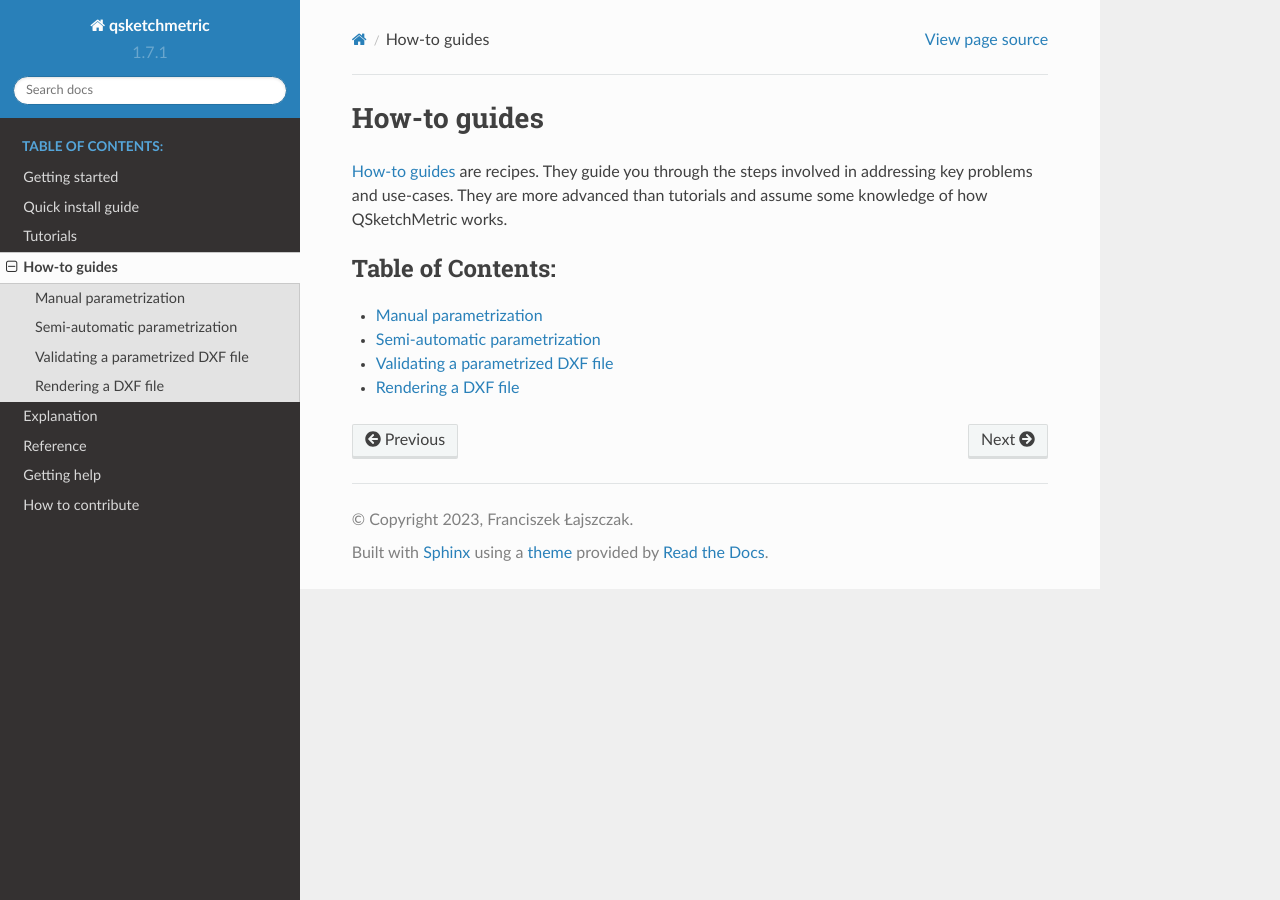
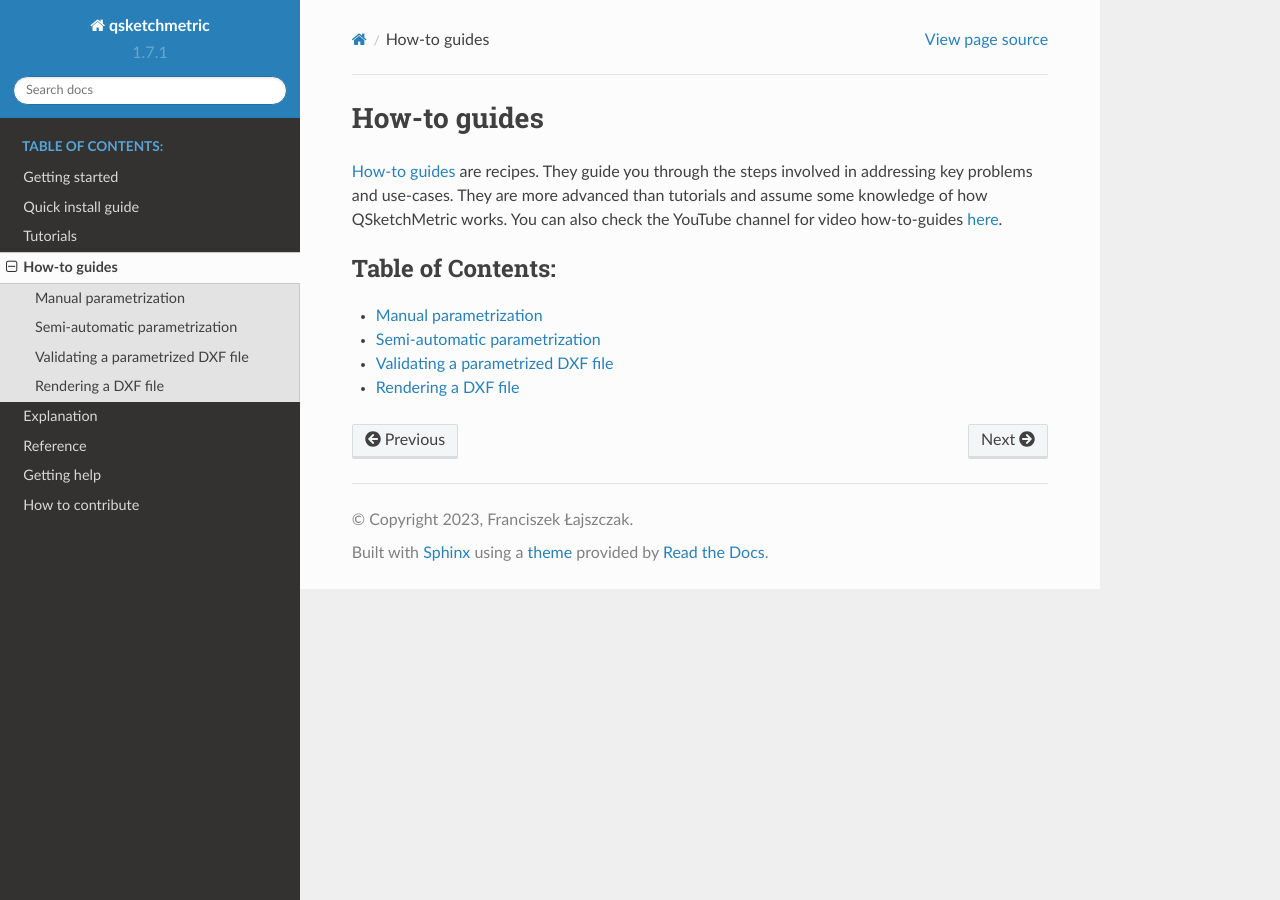
Before and after one commit to MadScrewdriver/qsketchmetric, a Sphinx documentation site: the page built from docs/how_to_guide/index.rst, in a window 1280 px wide. Built offline with Sphinx 7.4.7 and the Read the Docs theme 2.0.0, drawn with Linux system fonts in a browser that asks for light colours; formulas are drawn with MathJax 3.

Commit message:
YouTube tutorial added, example parametrized files added, docs hotfixes #16

```diff
--- a/docs/how_to_guide/index.rst
+++ b/docs/how_to_guide/index.rst
@@ -4,7 +4,8 @@
 =============
 
 :ref:`How-to guides <how-to-guides>` are recipes. They guide you through the steps involved in addressing key problems and use-cases.
-They are more advanced than tutorials and assume some knowledge of how QSketchMetric works.
+They are more advanced than tutorials and assume some knowledge of how QSketchMetric works. You can also check the
+YouTube channel for video how-to-guides `here <https://youtube.com/playlist?list=PLpVxwQmtfqH4TpyFuB5yyvXj0Zwru7Nl8&feature=shared>`_.
 
 .. toctree::
    :maxdepth: 1
--- a/docs/index.rst
+++ b/docs/index.rst
@@ -1,8 +1,3 @@
-gitp.. qsketchmetric documentation master file, created by
-   sphinx-quickstart on Sun Aug 20 14:22:12 2023.
-   You can adapt this file completely to your liking, but it should at least
-   contain the root `toctree` directive.
-
 
 .. image:: https://raw.githubusercontent.com/MadScrewdriver/qsketchmetric/main/docs/_static/Media/logo_QSM.png
 
--- a/docs/tutorials/index.rst
+++ b/docs/tutorials/index.rst
@@ -4,7 +4,8 @@
 =========
 
 :ref:`Tutorials <tutorials>` take you by the hand through a series of steps to start using QSketchMetric.
-Start here if you’re new to QSketchMetric.
+Start here if you’re new to QSketchMetric. You can also check the YouTube channel for video tutorials
+`here <https://youtube.com/playlist?list=PLpVxwQmtfqH4TpyFuB5yyvXj0Zwru7Nl8&feature=shared>`_.
 
 .. toctree::
    :maxdepth: 1
```
Also changed, not shown: README.md (+3 -0 lines), docs/_static/Media/tutorial11.png, 2 other files.
